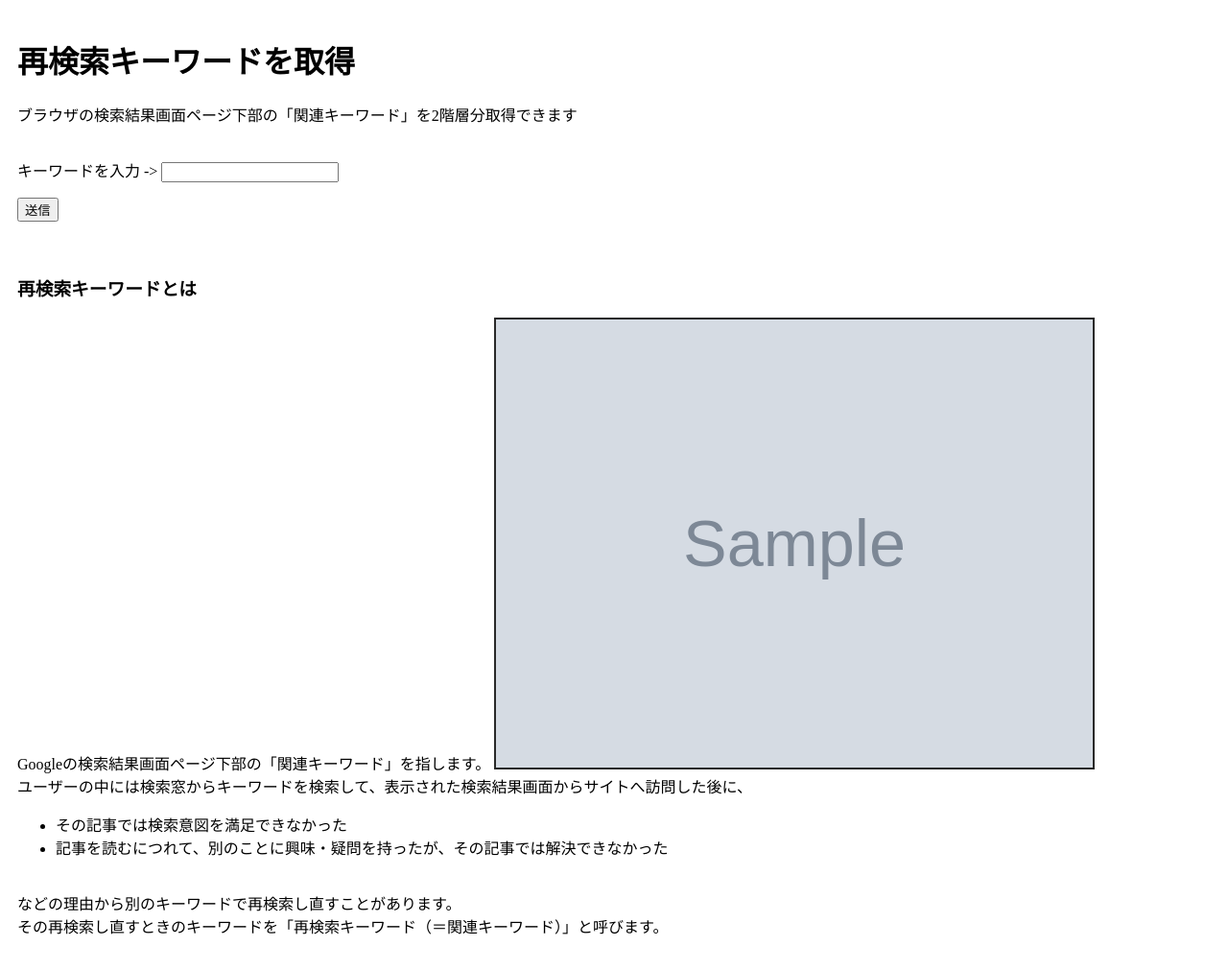
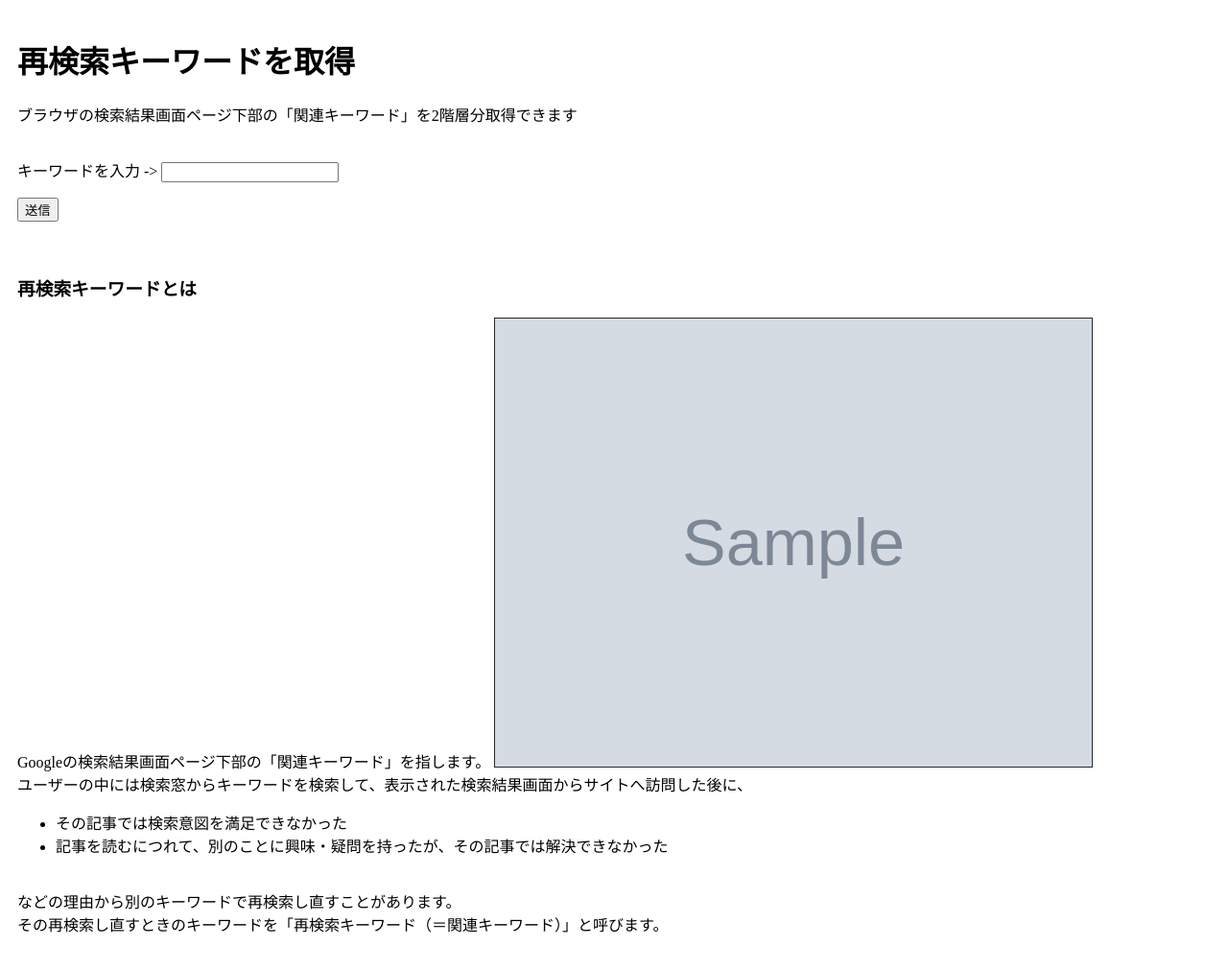
Before and after one commit to pa-up/rekw-app, a Flask app: template templates/search.html in a window 1280 px wide. Shown: the whole page at 96% size. After the commit the page ends 972 px from the top, so only its background shows below. Run offline with Flask 2, Linux system fonts and the light colour scheme; the template is opened without the code that fills it: most values are stand-ins (such as "Sample title", 1, 10 or a date in 2020); grey boxes marked "Sample" are stand-in pictures.

Commit message:
first commit

```diff
--- a/static/css/img_style.css
+++ b/static/css/img_style.css
@@ -1,4 +1,4 @@
 .image_50 {
     width: 50%;
-    border: 2px solid #292929;
+    border: 1px solid #292929;
 }
```
